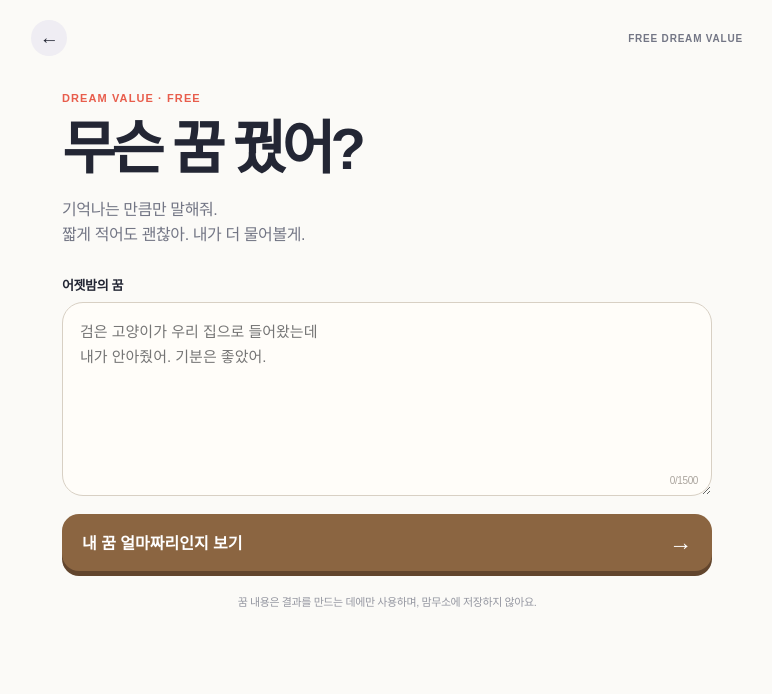
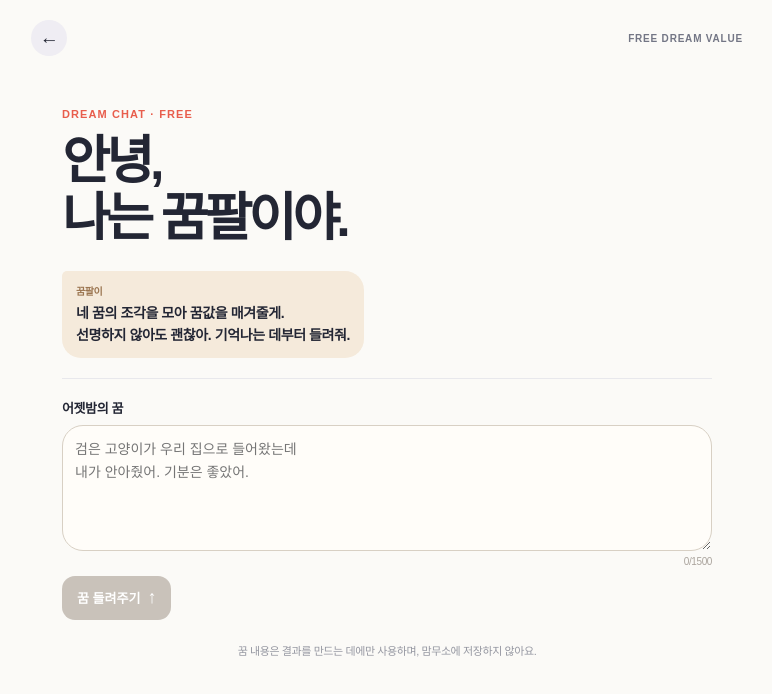
Before and after one commit to YoonYeoSong/mammuso, a Next.js app: page /dream in a window 1280 px wide. Shown: the top 694 px of the page, without its empty margins (253-1025 px from the left). Built offline with nearby package versions, Linux system fonts and the light colour scheme.

Commit message:
Refine dream chat flow

```diff
--- a/src/components/DreamExperience.tsx
+++ b/src/components/DreamExperience.tsx
@@ -7,7 +7,8 @@ import type { DreamAnalysis, DreamExtracted, DreamReading, DreamTurn, DreamValue
 type Phase = "input" | "analyzing" | "followup" | "valuating" | "result";
 type DreamResult = { reading: DreamReading; value: DreamValue; extracted: DreamExtracted };
 
-const loadingSteps = ["꿈속에서 중요한 장면을 찾고 있어요.", "등장한 상징과 움직임을 살펴보고 있어요.", "말해준 장면 안에서 꿈값을 감정하고 있어요."];
+const analysisLoadingSteps = ["꿈속에서 중요한 장면을 찾고 있어요.", "등장한 상징과 움직임을 살펴보고 있어요.", "다음에 물어볼 한 가지를 고르고 있어요."];
+const valuationLoadingSteps = ["모은 꿈의 조각을 정리하고 있어요.", "말해준 장면의 흐름을 살펴보고 있어요.", "꿈값을 감정하고 있어요."];
 
 function Money({ amount }: { amount: number }) {
   return <strong className="dream-money">₩{amount.toLocaleString("ko-KR")}</strong>;
@@ -26,7 +27,8 @@ export function DreamExperience() {
   useEffect(() => {
     if (phase !== "analyzing" && phase !== "valuating") return;
     setLoadingIndex(0);
-    const timer = window.setInterval(() => setLoadingIndex((index) => (index + 1) % loadingSteps.length), 850);
+    const stepCount = phase === "analyzing" ? analysisLoadingSteps.length : valuationLoadingSteps.length;
+    const timer = window.setInterval(() => setLoadingIndex((index) => (index + 1) % stepCount), 850);
     return () => window.clearInterval(timer);
   }, [phase]);
 
@@ -79,15 +81,15 @@ export function DreamExperience() {
   }
 
   if (phase === "analyzing" || phase === "valuating") return <section className="dream-shell dream-loading" aria-live="polite" aria-busy="true">
-    <div className="dream-loader"><span>✦</span><i>₩</i><b>☁</b></div><p className="step">DREAM VALUE IN PROGRESS</p><h1>{phase === "analyzing" ? "꿈의 조각을\n모으고 있어." : "꿈값을\n감정하고 있어."}</h1><p>{loadingSteps[loadingIndex]}</p><div className="loader-dots"><i /><i /><i /></div>
+    <div className="dream-loader"><span>✦</span><i>₩</i><b>☁</b></div><p className="step">{phase === "analyzing" ? "DREAM DETAILS IN PROGRESS" : "DREAM VALUE IN PROGRESS"}</p><h1>{phase === "analyzing" ? "꿈의 조각을\n모으고 있어." : "꿈값을\n감정하고 있어."}</h1><p>{(phase === "analyzing" ? analysisLoadingSteps : valuationLoadingSteps)[loadingIndex]}</p><div className="loader-dots"><i /><i /><i /></div>
   </section>;
 
   if (phase === "followup" && analysis) return <section className="dream-shell dream-chat" aria-label="꿈값 추가 질문">
     <p className="step">DREAM CHAT · {turns.length + 1}/2</p><h1>딱 한 가지만<br />더 물어볼게.</h1>
     <div className="dream-thread">
       <div className="dream-message user"><span>내 꿈</span><p>{dream}</p></div>
-      {turns.map((turn, index) => <div key={`${turn.question}-${index}`} className="dream-turn"><div className="dream-message bot"><span>꿈값</span><p>{turn.question}</p></div><div className="dream-message user"><p>{turn.answer}</p></div></div>)}
-      <div className="dream-message bot"><span>꿈값</span><p>{analysis.followup.question}</p></div>
+      {turns.map((turn, index) => <div key={`${turn.question}-${index}`} className="dream-turn"><div className="dream-message bot"><span>꿈팔이</span><p>{turn.question}</p></div><div className="dream-message user"><p>{turn.answer}</p></div></div>)}
+      <div className="dream-message bot"><span>꿈팔이</span><p>{analysis.followup.question}</p></div>
     </div>
     <div className="dream-options">{analysis.followup.options.map((option) => <button key={option} type="button" onClick={() => submitAnswer(option)}>{option}</button>)}</div>
     <label className="dream-answer"><span>직접 적을게</span><textarea value={answer} onChange={(event) => setAnswer(event.target.value)} placeholder="기억나는 만큼만 적어줘." maxLength={500} /><button type="button" className="dream-send" disabled={!answer.trim()} onClick={() => submitAnswer(answer)}>보내기 <span>↑</span></button></label>
@@ -110,10 +112,10 @@ export function DreamExperience() {
     </section>;
   }
 
-  return <section className="dream-shell dream-input">
-    <p className="step">DREAM VALUE · FREE</p><h1>무슨 꿈 꿨어?</h1><p className="dream-intro">기억나는 만큼만 말해줘.<br />짧게 적어도 괜찮아. 내가 더 물어볼게.</p>
-    <label className="dream-story"><span>어젯밤의 꿈</span><textarea value={dream} onChange={(event) => setDream(event.target.value)} placeholder={"검은 고양이가 우리 집으로 들어왔는데\n내가 안아줬어. 기분은 좋았어."} maxLength={1500} /><small>{dream.length}/1500</small></label>
-    <button type="button" className="primary-action" disabled={!dream.trim()} onClick={() => void analyze()}>내 꿈 얼마짜리인지 보기 <span>→</span></button>
+  return <section className="dream-shell dream-chat dream-start-chat" aria-label="꿈값 대화 시작">
+    <p className="step">DREAM CHAT · FREE</p><h1>안녕,<br />나는 꿈팔이야.</h1>
+    <div className="dream-thread"><div className="dream-message bot"><span>꿈팔이</span><p>{"네 꿈의 조각을 모아 꿈값을 매겨줄게.\n선명하지 않아도 괜찮아. 기억나는 데부터 들려줘."}</p></div></div>
+    <label className="dream-answer dream-first-answer"><span>어젯밤의 꿈</span><textarea value={dream} onChange={(event) => setDream(event.target.value)} placeholder={"검은 고양이가 우리 집으로 들어왔는데\n내가 안아줬어. 기분은 좋았어."} maxLength={1500} /><small>{dream.length}/1500</small><button type="button" className="dream-send" disabled={!dream.trim()} onClick={() => void analyze()}>꿈 들려주기 <span>↑</span></button></label>
     {error && <p className="request-error">{error} <button type="button" onClick={() => void analyze()}>다시 시도</button></p>}
     <p className="gentle-note">꿈 내용은 결과를 만드는 데에만 사용하며, 맘무소에 저장하지 않아요.</p>
   </section>;
```
Also changed, not shown: src/app/globals.css.
